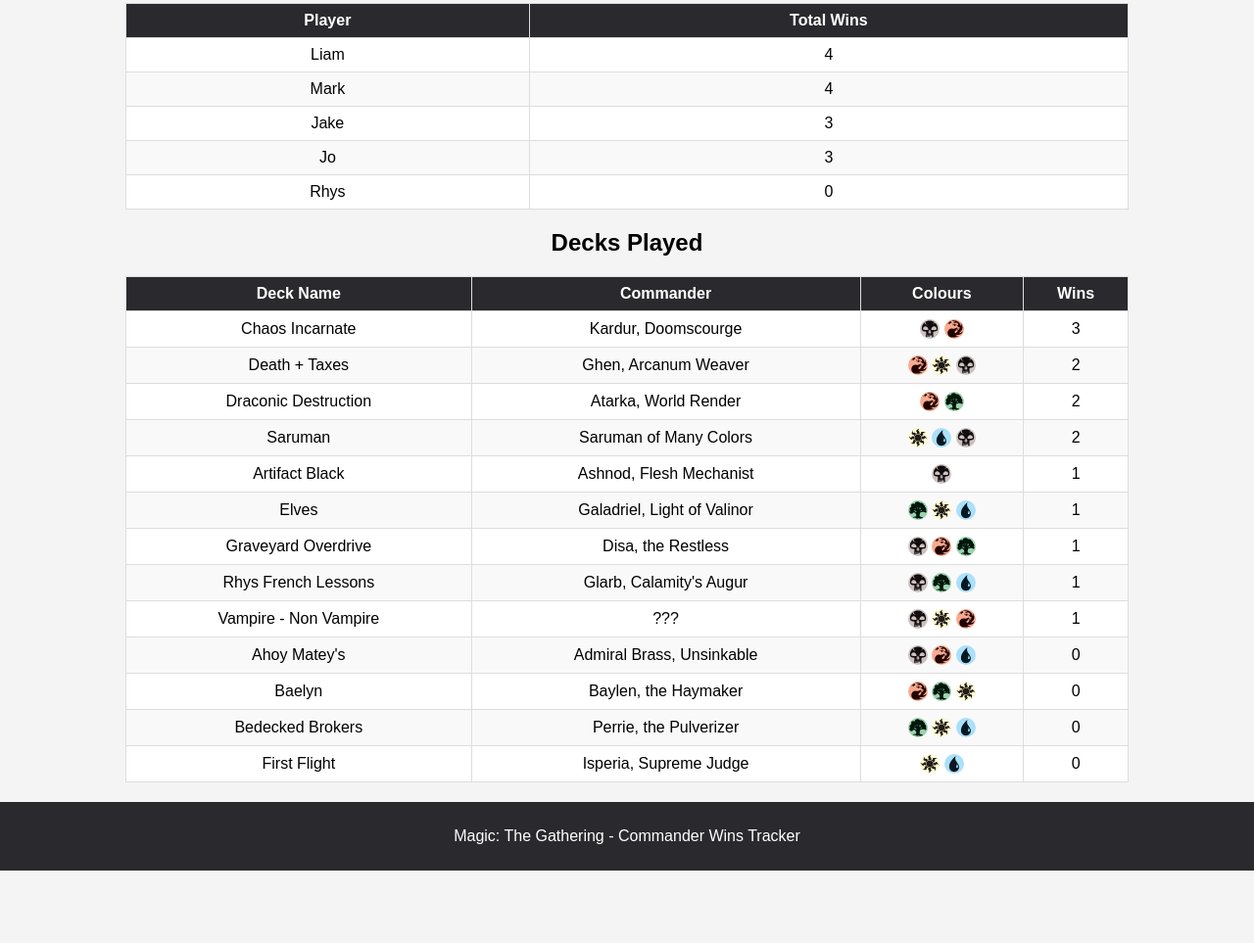
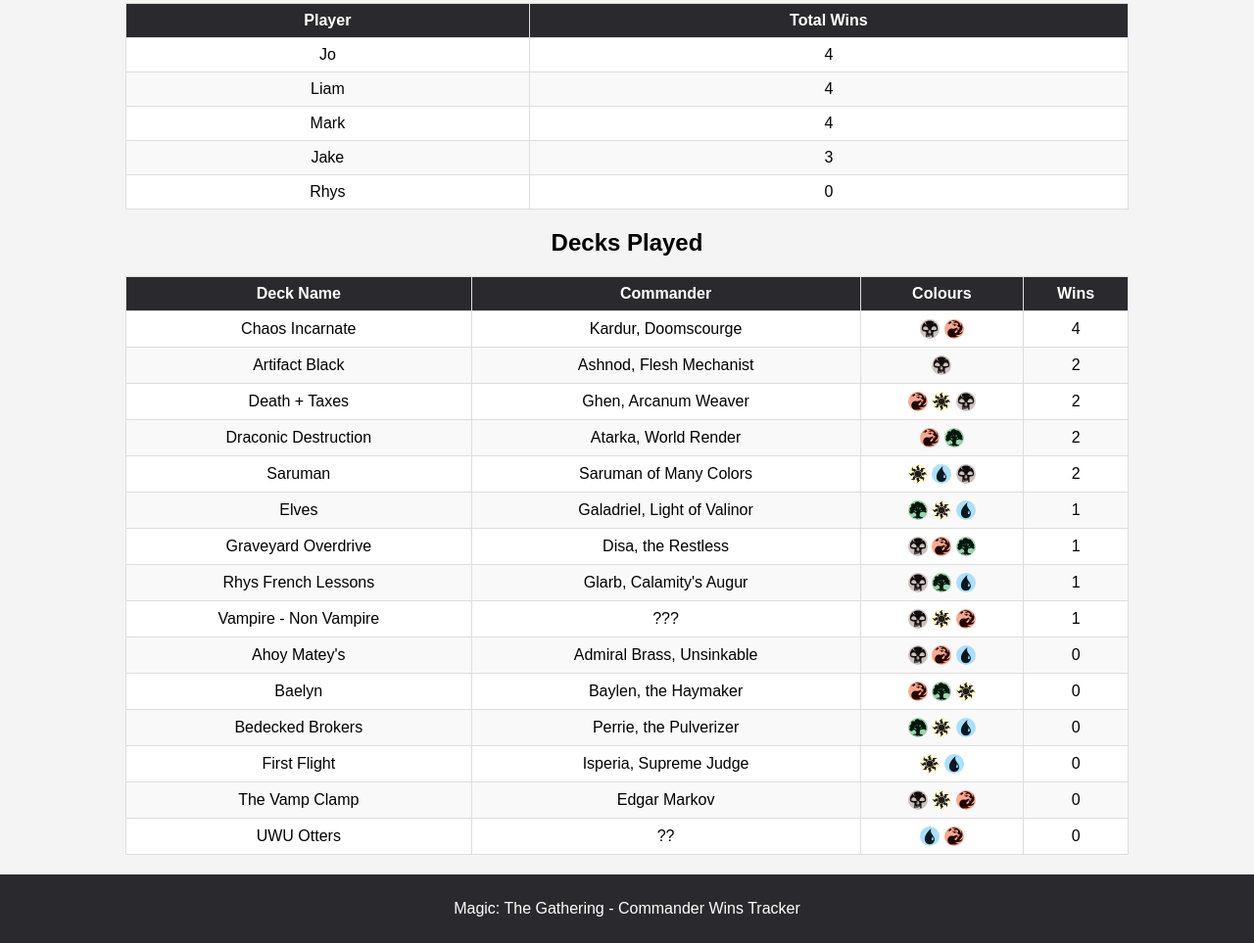
Before and after one commit to markglynnejones/markglynnejones.github.io, a plain HTML site: page index.html in a window 1280 px wide. Shown: the part 177-1140 px from the top of the page at 98% size. Before the commit the page ends 1066 px from the top, so only its background shows below. Drawn offline with Linux system fonts and the light colour scheme.

Commit message:
Update index.html

```diff
--- a/index.html
+++ b/index.html
@@ -126,7 +126,7 @@
                 </tr>
                 <tr>
                     <td>Jo</td>
-                    <td>3</td>
+                    <td>4</td>
                 </tr>
                 <tr>
                     <td>Rhys</td>
@@ -182,13 +182,13 @@
                     <td>Artifact Black</td>
                     <td>Ashnod, Flesh Mechanist</td>
                     <td><img class="mana-symbol" src="Black.svg" alt="Black" /></td>
-                    <td>1</td>
+                    <td>2</td>
                 </tr>
                 <tr>
                     <td>Chaos Incarnate</td>
                     <td>Kardur, Doomscourge</td>
                     <td><img class="mana-symbol" src="Black.svg" alt="Black" /> <img class="mana-symbol" src="Red.svg" alt="Red" /></td>
-                    <td>3</td>
+                    <td>4</td>
                 </tr>
                 <tr>
                     <td>Saruman</td>
@@ -226,6 +226,18 @@
                     <td><img class="mana-symbol" src="Black.svg" alt="Black" /> <img class="mana-symbol" src="White.svg" alt="White" /> <img class="mana-symbol" src="Red.svg" alt="Red" /></td>
                     <td>1</td>
                 </tr>
+                <tr>
+                    <td>The Vamp Clamp</td>
+                    <td>Edgar Markov</td>
+                    <td><img class="mana-symbol" src="Black.svg" alt="Black" /> <img class="mana-symbol" src="White.svg" alt="White" /> <img class="mana-symbol" src="Red.svg" alt="Red" /></td>
+                    <td>0</td>
+                </tr>
+                <tr>
+                    <td>UWU Otters</td>
+                    <td>??</td>
+                    <td><img class="mana-symbol" src="Blue.svg" alt="Blue" /> <img class="mana-symbol" src="Red.svg" alt="Red" /></td>
+                    <td>0</td>
+                </tr>
             </tbody>
         </table>
     </section>
```
